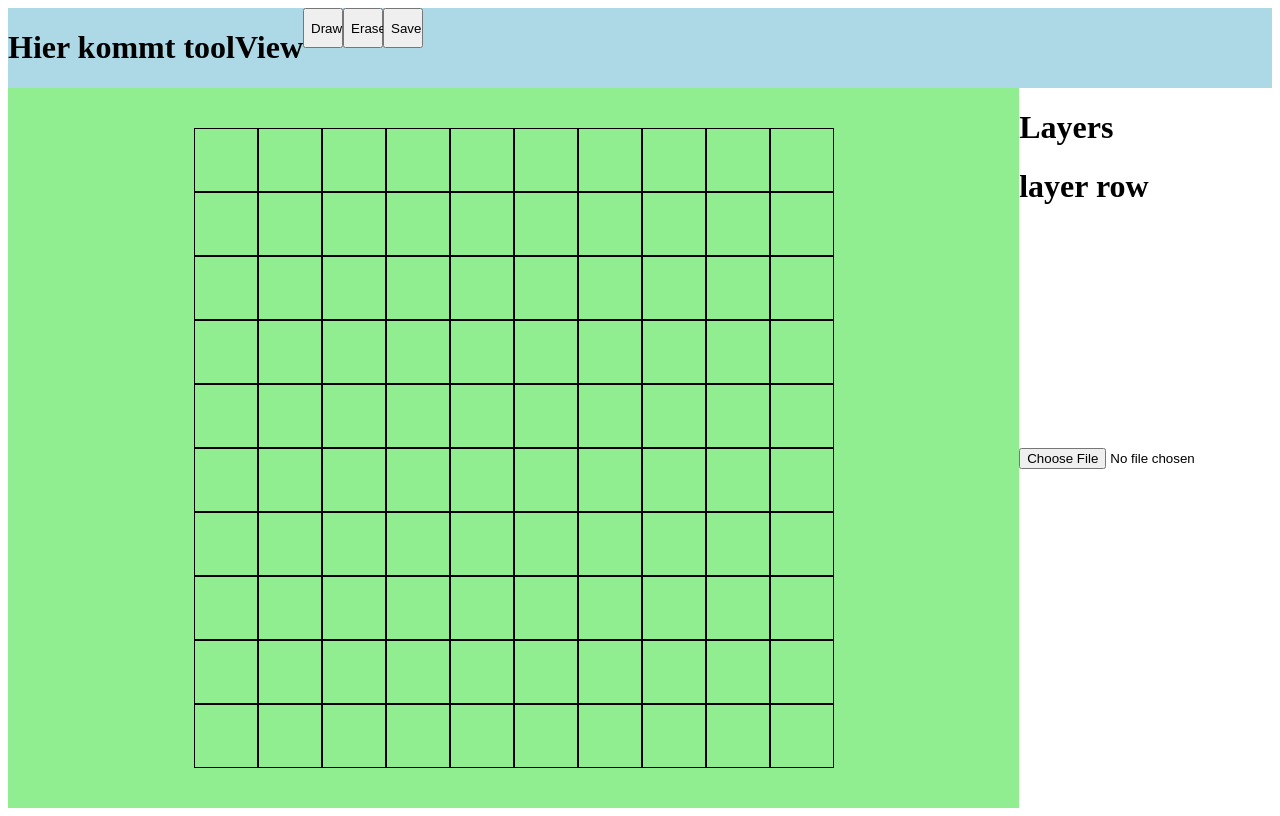
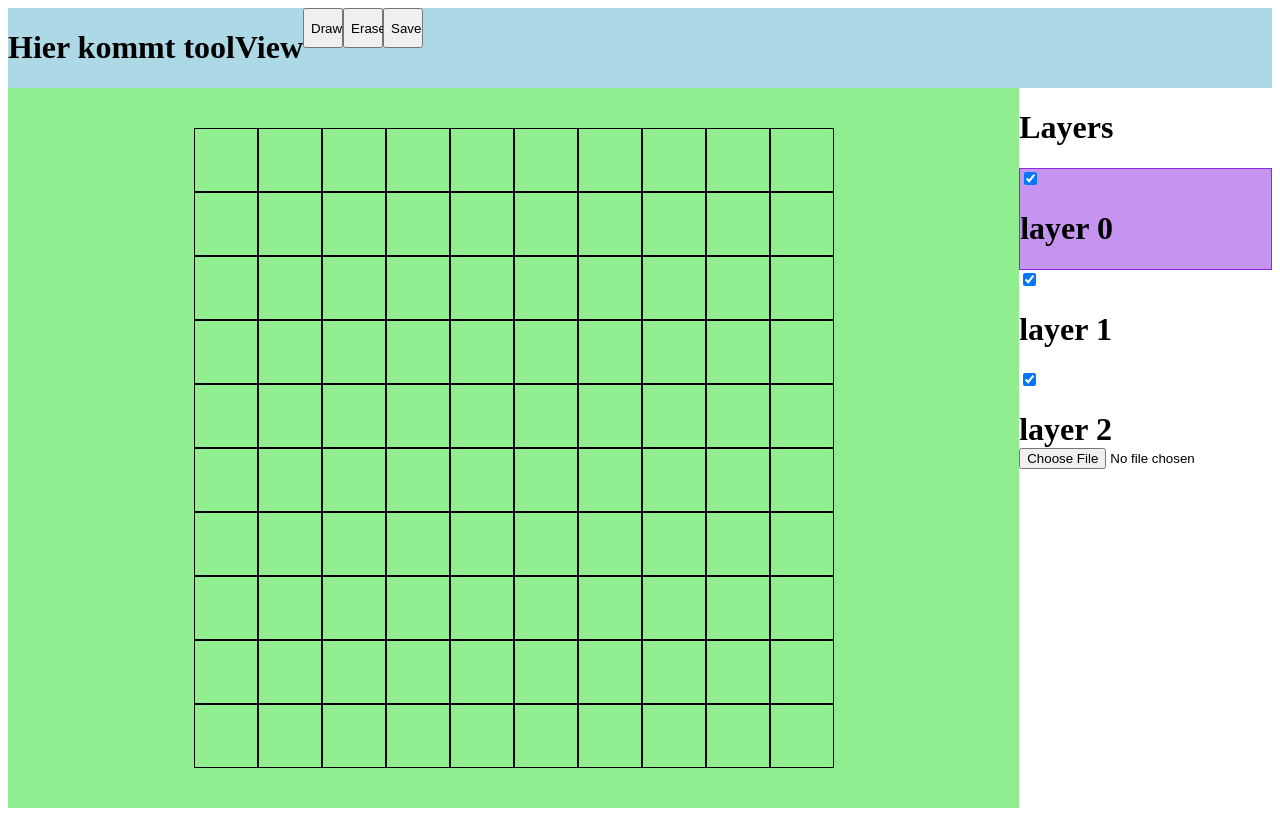
Before and after one commit to Aron95/EasyTile, a Vue app: page / in a window 1280 px wide. Built offline with nearby package versions, Linux system fonts and the light colour scheme; the HTML template or start-up script is replaced by a standard one.

Commit message:
add layer visbilty toogle and layer depending drawing

```diff
--- a/src/components/layerView.vue
+++ b/src/components/layerView.vue
@@ -1,14 +1,22 @@
 <template>
 	<div class="layer-wrapper">
 		<h1> Layers</h1>
-		<div v-for="layer,layerIndex in currentMapLayers">
-			<h1> layer row</h1>
+		<div v-for="(layer,layerIndex) in currentMapLayers"
+			:key="layerIndex">
+			<div class="{layer-row}"
+				:class="{'selected-layer-row':store.currentLayer === layerIndex}"
+				@click="setLayer(layerIndex)">
+				<input type="checkbox" name="visible" @click="toogleLayerVisiblity(layerIndex)" checked>
+				<h1> layer {{layerIndex}}</h1>
+			</div>
 		</div>
 	</div>
 </template>
 <script setup lang='ts'>
 	import {computed} from 'vue'
+	import {debug} from '../utils/logger'
 	import { useCurrentSelection } from '../stores/currentSelection'
+
 	const store = useCurrentSelection()
 
 	const currentMapLayers = computed(() => {
@@ -19,7 +27,30 @@
 		}
 	})
 
+
+	function setLayer(layerIndex: number) {
+		store.currentLayer = layerIndex
+		debug("currentLayer: ",layerIndex)
+	}
+
+	function toogleLayerVisiblity(layerIndex: number) {
+		store.tileMaps[store.currentTileMap].layers[layerIndex].visible = !store.tileMaps[store.currentTileMap].layers[layerIndex].visible
+
+		debug("toggeled layer: ", layerIndex)
+		debug("new layer visiblty: ", store.tileMaps[store.currentTileMap].layers[layerIndex].visible)
+	}
+
 </script>
 <style>
 
+	.layer-row {
+		border: 1px solid black;
+      	box-sizing: border-box;
+	}
+
+	.selected-layer-row {
+    	border: 1px solid blueviolet;
+    	background-color: color-mix(in srgb, blueviolet 50%, transparent);
+	}
+
 </style>
--- a/src/components/tileMapView.vue
+++ b/src/components/tileMapView.vue
@@ -45,6 +45,8 @@
 				'tileSetId': store.currentTileSetTile.tileSetId,
 				}
 		}else if(store.currentTool === Tool.Eraser){
+			debug("Erase on layer: ", store.currentLayer)
+			debug("Tile Index: ", tileIndex)
 			tileMap.layers[store.currentLayer].tiles[tileIndex] = {
 				'tileSetTileIndex' : null,
 				'tileSetId': null,
@@ -75,7 +77,7 @@
 		const ctx = canvas.getContext('2d')!
     	ctx.imageSmoothingEnabled = false
     	for (let i = 0; i < layers.length; i++){
-    		if(!layers[i].visabil) continue;
+    		if(!layers[i].visible) continue;
     		const tiles = layers[i].tiles
 
     		for (let i = 0; i < tiles.length; i++) {
--- a/src/types/tileMap.ts
+++ b/src/types/tileMap.ts
@@ -15,7 +15,7 @@ export interface TileMap {
 
 export interface Layer {
 	tiles: TileMapDescriptor
-	visabil: bool
+	visible: bool
 }
 
 
--- a/src/utils/createTileMap.ts
+++ b/src/utils/createTileMap.ts
@@ -5,17 +5,15 @@ import { useCurrentSelection } from '../stores/currentSelection'
 
 export function createTileMap(tileSize: number, mapSizeX: number, mapSizeY: number): TileMap{
 
-	let tileDescriptors = []
-	for (let i: number = 0; i < mapSizeX*mapSizeY; i++) {
-    	tileDescriptors.push({
-    		index: i,
-    		tileSetId: null,
-    		tileSetIndex: null,
-    	})
-	}
 
-	const layer = {'tiles':tileDescriptors,
-					'visabil': true}
+
+	const layer = {'tiles':createDescriptor(mapSizeX,mapSizeY),
+					'visible': true}
+	const layer_2 = {'tiles':createDescriptor(mapSizeX,mapSizeY),
+					'visible': true}
+
+	const layer_3 = {'tiles':createDescriptor(mapSizeX,mapSizeY),
+					'visible': true}
 
 	const tileMap = {
 		kind: Kinds.TileMap,
@@ -24,7 +22,7 @@ export function createTileMap(tileSize: number, mapSizeX: number, mapSizeY: numb
 		mapSizeX: mapSizeX,
 		mapSizeY: mapSizeY,
 		image:null,
-		layers: [layer]
+		layers: [layer,layer_2,layer_3]
 	}
 	const store = useCurrentSelection()
 
@@ -34,3 +32,17 @@ export function createTileMap(tileSize: number, mapSizeX: number, mapSizeY: numb
 
 	return tileMap;
 }
+
+
+function createDescriptor(mapSizeX:number, mapSizeY:number){
+	let tileDescriptors = []
+
+	for (let i: number = 0; i < mapSizeX*mapSizeY; i++) {
+	    	tileDescriptors.push({
+	    		index: i,
+	    		tileSetId: null,
+	    		tileSetIndex: null,
+	    	})
+		}
+	return tileDescriptors
+}
```
